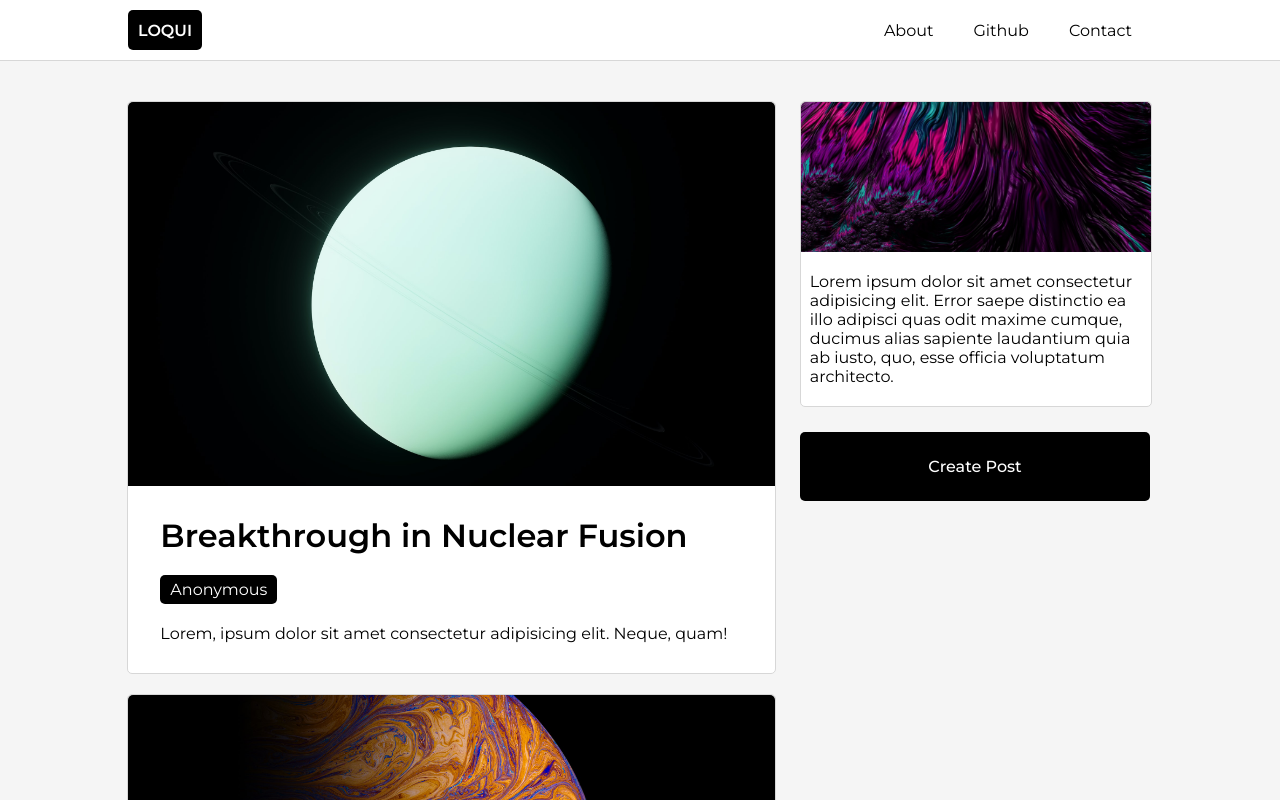
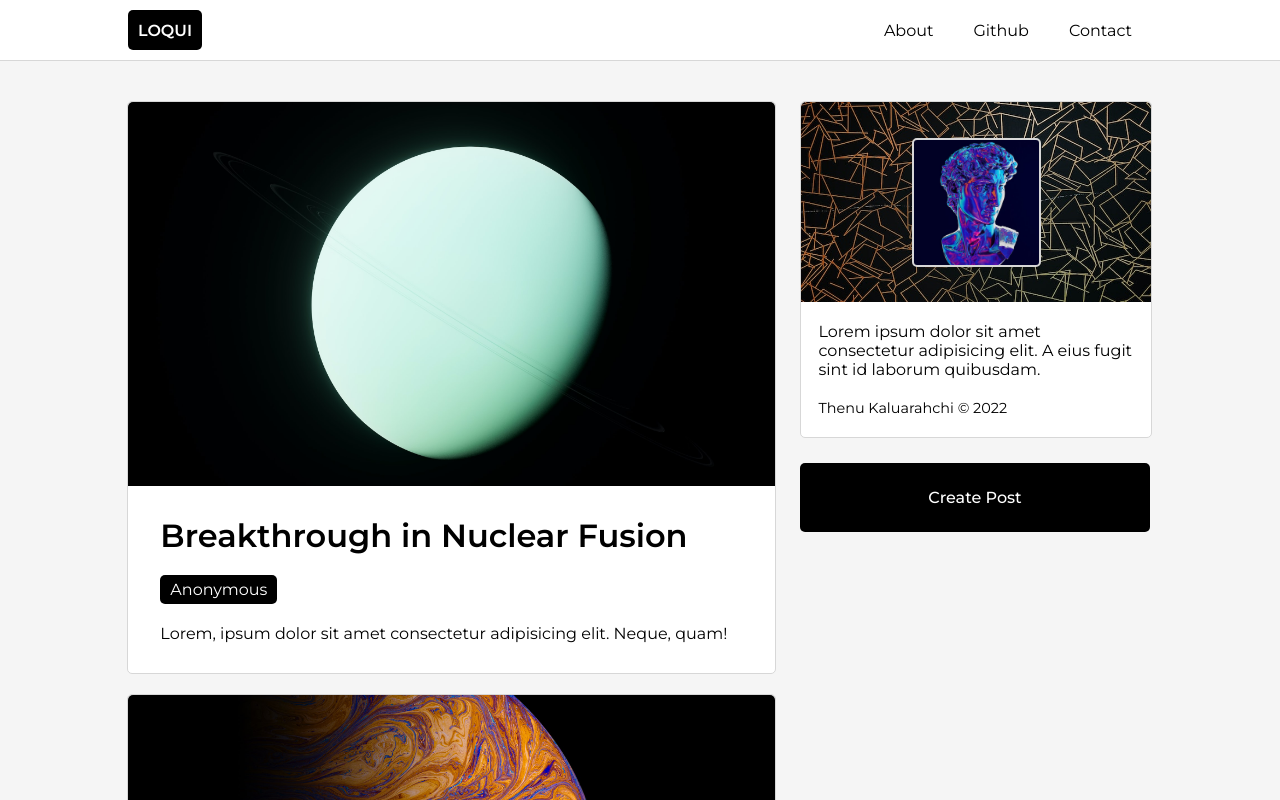
Before and after one commit to thenu-k/loqui, a Next.js app: page / in a window 1280 px wide. Shown: the top 800 px of the page. Built offline with nearby package versions, Linux system fonts and the light colour scheme.

Commit message:
added banner and profile image to side menu

```diff
--- a/Components/Pages/Home/SideSection/SideSection.js
+++ b/Components/Pages/Home/SideSection/SideSection.js
@@ -4,11 +4,14 @@ const SideSection = () => {
     return (
         <S.SideSectionContainer>
             <div className="inner sideMenu">
-                <div className="bannerImage"></div>
+                <div className="bannerImage center">
+                    <div className="profileImage"></div>
+                </div>
                 <div className="intro center">
                     <p className='center'>
-                        Lorem ipsum dolor sit amet consectetur adipisicing elit. Error saepe distinctio ea illo adipisci quas odit maxime cumque, ducimus alias sapiente laudantium quia ab iusto, quo, esse officia voluptatum architecto.
+                        Lorem ipsum dolor sit amet consectetur adipisicing elit. A eius fugit sint id laborum quibusdam.
                     </p>
+                    <span>Thenu Kaluarahchi © 2022  </span>
                 </div>
             </div>
             <div className="createPost outer">
--- a/Components/Pages/Home/SideSection/SideSection.styled.js
+++ b/Components/Pages/Home/SideSection/SideSection.styled.js
@@ -14,15 +14,32 @@ export const SideSectionContainer = styled.div`
         background-color: white;
         border: 1px solid #d7d7d7;
         & .bannerImage{
-            width: 100%; height: 150px;
-            background-image: url('/landing2.jpg'); background-position: center;
+            width: 100%; height: 200px;
+            background-image: url('/banner.jpg'); background-position: center;
             background-size: cover; background-repeat: no-repeat;
             border-radius: 5px 5px 0 0;
+            position: relative;
+            & .profileImage{
+                background-color: white;
+                border-radius: 5px;
+                height: 125px; width: 125px;
+                background-image: url('/profileImage.jpg'); background-position: center;
+                background-size: cover; background-repeat: no-repeat;
+                border: 2px solid #d7d7d7;
+            }
         }
         & .intro{
             width: 100%;
+            padding: 20px 0;
+            display: flex; flex-direction: column; align-items: center;
             & p{
-                width: 95%; padding: 20px 0;
+                width: 90%;
+                text-align: left;
+            }
+            & span{
+                width: 90%;
+                display: flex; justify-content: flex-start;
+                margin-top: 20px; font-size: 0.9em;
             }
         }
     }
```
Also changed, not shown: public/banner.jpg (added), public/profileImage.jpg (added).
